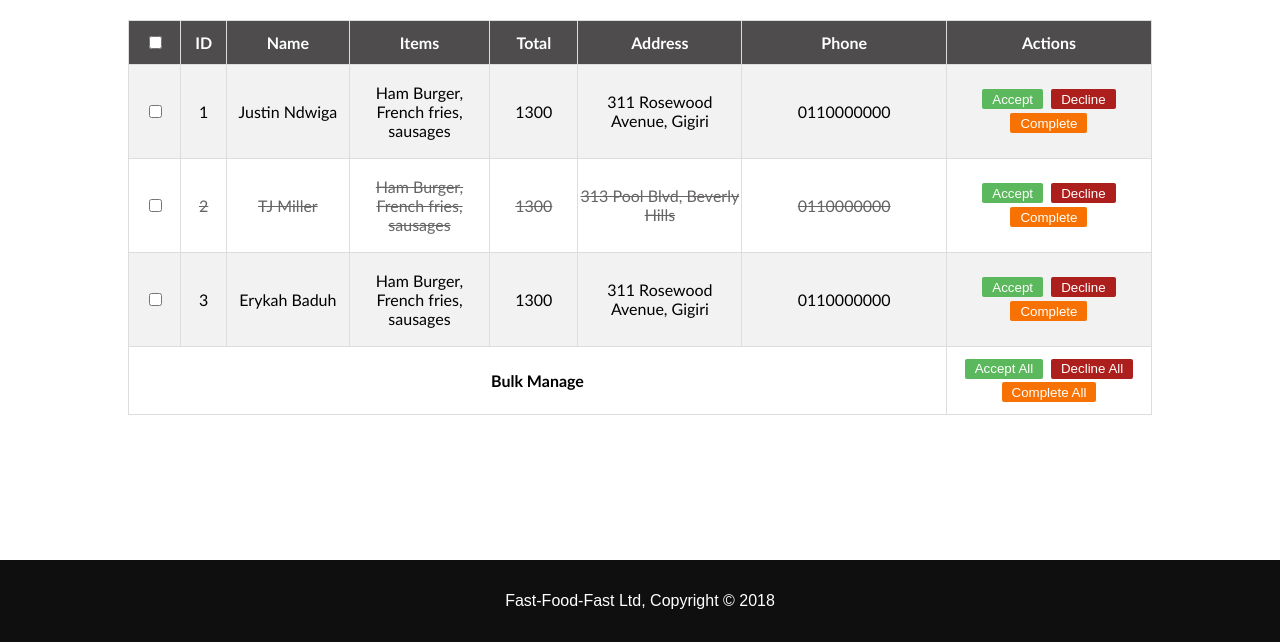
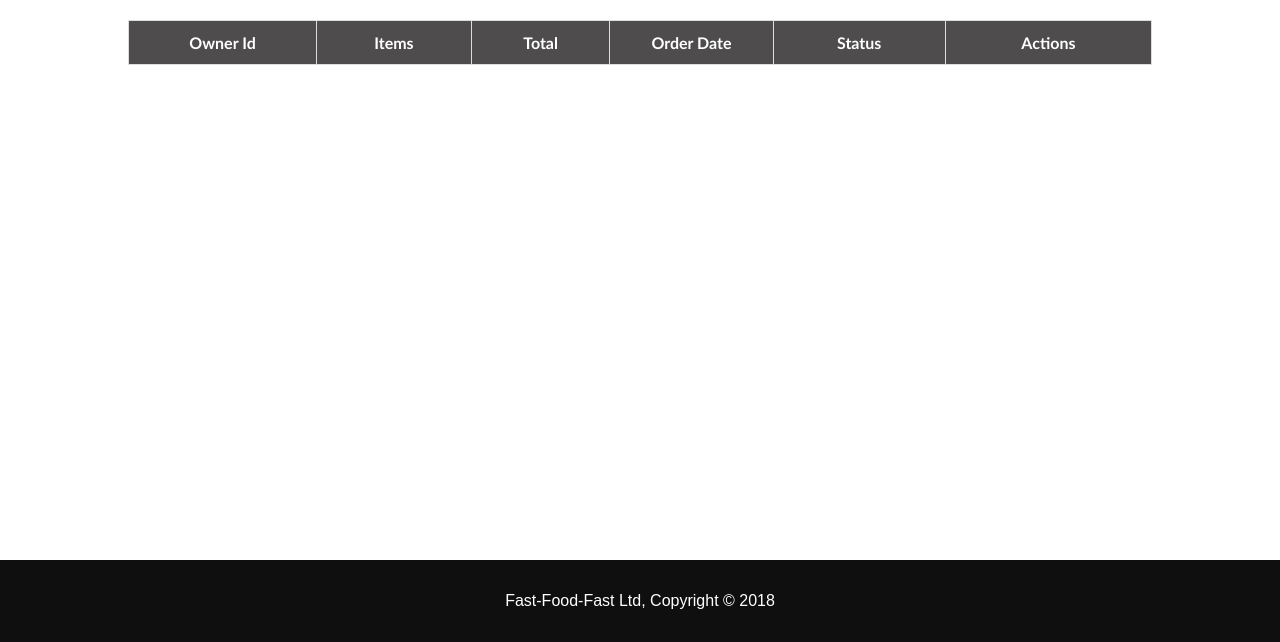
Before and after one commit to ThaDeveloper/Fast-Food-Fast, a PHP site: page /UI/orders_admin.html in a window 1280 px wide. Shown: the part 158-800 px from the top of the page. Run offline with PHP 8.4, Linux system fonts and the light colour scheme; lists and menus that the app fills with data are empty; some libraries are stand-ins or nearby versions.

Commit message:
[#161169810] fetch all orders

```diff
--- a/UI/css/order.css
+++ b/UI/css/order.css
@@ -25,15 +25,8 @@
    .orders tr:nth-child(even){background-color: #f2f2f2;}
 
    .orders tr:hover {background-color: #ddd;}
-   .orders tr:last-child td:last-child{
-       text-align: right;
-   }
    .orders tr td:last-child{
        width: auto;
-   }
-   .orders tr:nth-child(3) td:nth-child(-n+7){
-       text-decoration: line-through;
-       color: #666464;
    }
    .orders tr td:last-child{
        margin-right: 0;
@@ -49,7 +42,7 @@
     width: 100%;
     height: 30%;
    }
-   #remove, #accept, #decline, #complete,
+   #remove, .accept, .decline, .complete,
    .delete, #order_again{
        background-color: #ac1f1c;
        height: 20px;
@@ -63,10 +56,10 @@
        text-align: center;
        padding: 10px;
    }
-    #complete, #order_again{
+    .complete, #order_again{
        background-color: #f87203;;
     }
-   #accept{
+   .accept{
        background-color: #5cb85c
    }
    button:hover{
--- /dev/null
+++ b/UI/js/allOrders.js
@@ -0,0 +1,81 @@
+const ordersURL = 'https://fastfoodfast-api.herokuapp.com/api/v2/orders'
+const token = localStorage.getItem('token');
+
+window.onload = function allOrders(){
+    fetch(ordersURL, {
+        method: 'GET',
+        headers: {
+            'Accept': 'application/json, text/plain, */*',
+            'Content-type': 'application/json',
+            'x-access-token': token
+        }
+    })
+    .then(response => {
+        statusCode = response.status
+        return response.json()
+    })
+    .then(data => {
+        if (statusCode == 200){
+            data['Orders'].forEach(order => {
+                let tr = document.createElement('tr')
+                let ownerTd = document.createElement('td')
+                let ownerText = document.createTextNode(order.user_id)
+                ownerTd.appendChild(ownerText)
+                let itemsTd = document.createElement('td')
+                let itemsText = document.createTextNode(order.items)
+                itemsTd.appendChild(itemsText)
+                let totalTd = document.createElement('td')
+                let totalText = document.createTextNode(order.total)
+                totalTd.appendChild(totalText)
+                let dateTd = document.createElement('td')
+                let dateText = document.createTextNode(order.created_at)
+                dateTd.appendChild(dateText)
+                let statusTd = document.createElement('td')
+                let statusText = document.createTextNode(order.status)
+                statusTd.appendChild(statusText)
+                let actionTd = document.createElement('td')
+                let processButton = document.createElement('button')
+                processButton.setAttribute('id', order.id)
+                processButton.setAttribute('class', 'accept')
+                let processText = document.createTextNode('Process')
+                processButton.appendChild(processText)
+                processButton.addEventListener('click', function toUpdate(){
+                    localStorage.setItem('toUpdate', this.id)
+                })
+                processButton.addEventListener('click', updateStatus)
+                actionTd.appendChild(processButton)
+                let cancelButton = document.createElement('button')
+                cancelButton.setAttribute('id', order.id)
+                cancelButton.setAttribute('class', 'decline')
+                let cancelText = document.createTextNode('Cancel')
+                cancelButton.appendChild(cancelText)
+                cancelButton.addEventListener('click', function toUpdate(){
+                    localStorage.setItem('toUpdate', this.id)
+                })
+                cancelButton.addEventListener('click', updateStatus)
+                actionTd.appendChild(cancelButton)
+                let completeButton = document.createElement('button')
+                completeButton.setAttribute('id', order.id)
+                completeButton.setAttribute('class', 'complete')
+                let completeText = document.createTextNode('Complete')
+                completeButton.appendChild(completeText)
+                completeButton.addEventListener('click', function toUpdate(){
+                    localStorage.setItem('toUpdate', this.id)
+                })
+                completeButton.addEventListener('click', updateStatus)
+                actionTd.appendChild(completeButton)
+                tr.appendChild(ownerTd )
+                tr.appendChild(itemsTd)
+                tr.appendChild(totalTd)
+                tr.appendChild(dateTd)
+                tr.appendChild(statusTd)
+                tr.appendChild(actionTd)
+                document.getElementById('all_orders').appendChild(tr)
+            })
+        }
+        else{
+            document.getElementById('message').innerHTML = data.Message;
+        }
+    })
+    .catch(error => console.log(error))
+}
--- a/UI/js/orderHistory.js
+++ b/UI/js/orderHistory.js
@@ -77,4 +77,5 @@ function cancel(){
             console.log(data.Message)
         }
     })
+    .catch(error => console.log(error))
 }
--- a/UI/js/postOrder.js
+++ b/UI/js/postOrder.js
@@ -32,5 +32,5 @@ function postOrder(){
             alert(data.Message)
         }
     })
-    .catch(error => console.log(err))
+    .catch(error => console.log(error))
 }
--- a/UI/orders_admin.html
+++ b/UI/orders_admin.html
@@ -78,66 +78,14 @@
             <div id="header">
                 <h2>Manage Orders</h2>
             </div>
-            <table class="orders">
+            <table class="orders" id="all_orders">
                 <tr>
-                    <th><input type="checkbox" id="select_all"></th>
-                    <th>ID</th>
-                    <th>Name</th>
+                    <th>Owner Id</th>
                     <th>Items</th>
                     <th>Total</th>
-                    <th>Address</th>
-                    <th>Phone</th>
+                    <th>Order Date</th>
+                    <th>Status</th>
                     <th>Actions</th>
-                </tr>
-                <tr>
-                    <td><input type="checkbox"></td>
-                    <td>1</td>
-                    <td>Justin Ndwiga</td>
-                    <td><p>Ham Burger, French fries, sausages</p></td>
-                    <td>1300</td>
-                    <td>311 Rosewood Avenue, Gigiri</td>
-                    <td>0110000000</td>
-                    <td>
-                        <button id="accept">Accept</button>
-                        <button id="decline">Decline</button>
-                        <button id="complete">Complete</button>
-                    </td>
-                </tr>
-                <tr>
-                    <td><input type="checkbox"></td>
-                    <td>2</td>
-                    <td>TJ Miller</td>
-                    <td><p>Ham Burger, French fries, sausages</p></td>
-                    <td>1300</td>
-                    <td>313 Pool Blvd, Beverly Hills</td>
-                    <td>0110000000</td>
-                    <td>
-                        <button id="accept">Accept</button>
-                        <button id="decline">Decline</button>
-                        <button id="complete">Complete</button>
-                    </td>
-                </tr>
-                <tr>
-                    <td><input type="checkbox"></td>
-                    <td>3</td>
-                    <td>Erykah Baduh</td>
-                    <td><p>Ham Burger, French fries, sausages</p></td>
-                    <td>1300</td>
-                    <td>311 Rosewood Avenue, Gigiri</td>
-                    <td>0110000000</td>
-                    <td>
-                        <button id="accept">Accept</button>
-                        <button id="decline">Decline</button>
-                        <button id="complete">Complete</button>
-                    </td>
-                </tr>
-                <tr>
-                    <td colspan="7"><strong>Bulk Manage</strong></td>
-                    <td id="bulk-manage">
-                        <button id="accept">Accept All</button>
-                        <button id="decline">Decline All</button>
-                        <button id="complete">Complete All</button>
-                    </td>
                 </tr>
                 </table>
 
@@ -147,5 +95,6 @@
     </footer>
 
 <script src="./js/main.js" type="text/javascript"></script>
+<script src="./js/allOrders.js" type="text/javascript"></script>
 </body>
 </html>
```
